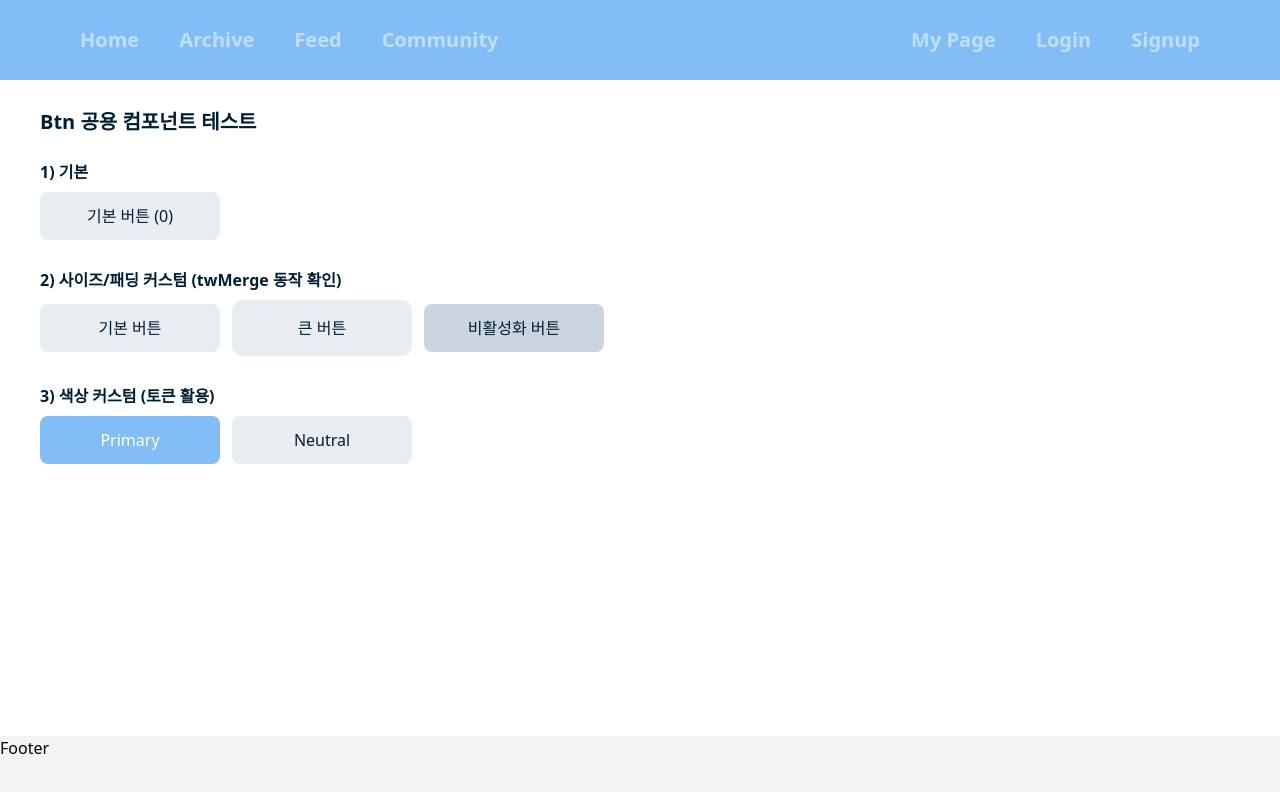
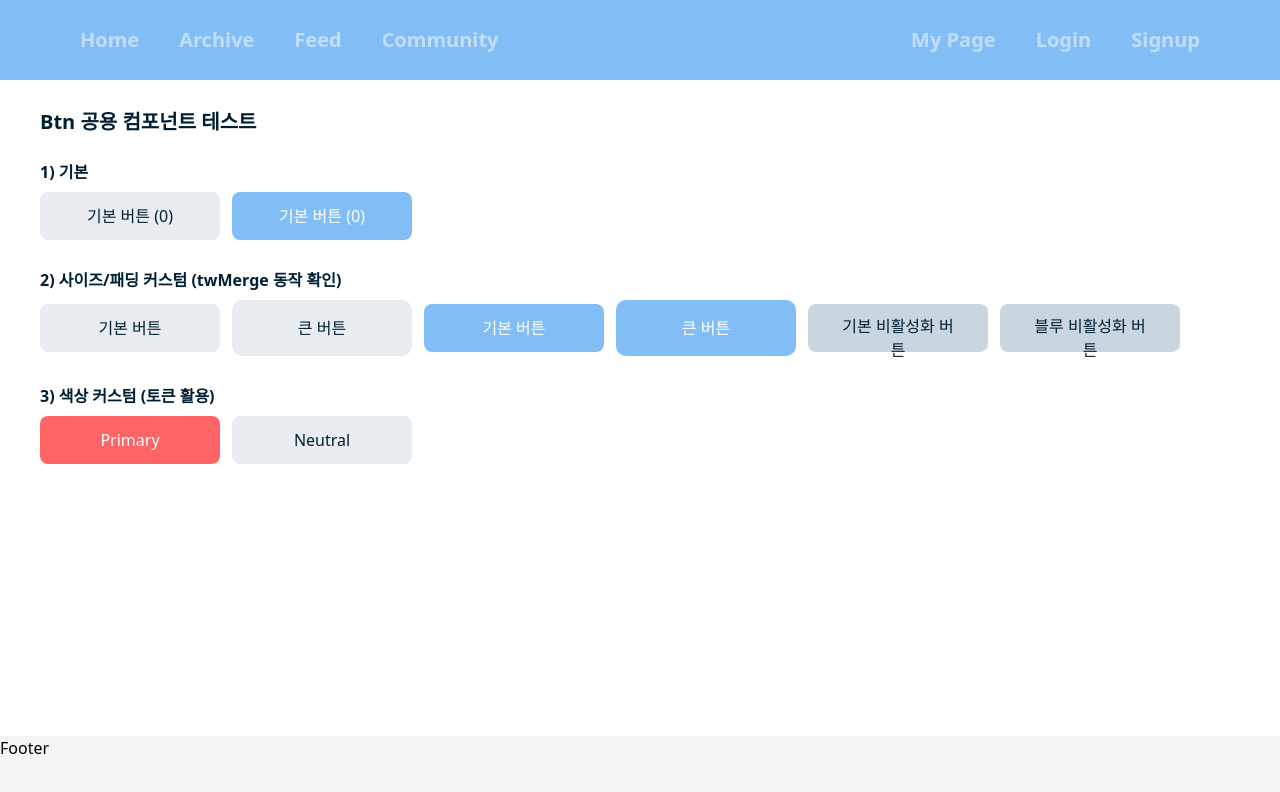
Before and after one commit to Deokive/FE, a React (Vite) app: page /test in a window 1280 px wide. Shown: the top 792 px of the page. Built offline with nearby package versions, Linux system fonts and the light colour scheme; the HTML template or start-up script is replaced by a standard one; a web font is replaced by a local one.

Commit message:
feat: blue버튼 공용컴포넌트 제작 + 버튼테스트 페이지에 버튼들 구현

```diff
--- a/src/components/common/Btn.tsx
+++ b/src/components/common/Btn.tsx
@@ -28,7 +28,8 @@ const BtnGray = ({
       onClick={disabled ? undefined : onClick}
       className={twMerge(
         base,
-        disabled ? disabledCls : enabled + hoverActive,
+        disabled ? disabledCls : enabled,
+        disabled ? "" : hoverActive,
         className
       )}
     >
@@ -37,4 +38,35 @@ const BtnGray = ({
   );
 };
 
-export default BtnGray;
+const BtnBlue = ({
+  children,
+  onClick,
+  className,
+  disabled = false,
+}: BtnProps) => {
+  const base =
+    "w-[180px] h-[48px] px-[30px] py-[10px] rounded-[8px] cursor-pointer typo-body3-semibold transition-colors transition-colors";
+  const enabled = "bg-brand-blue-400 text-color-lowest";
+  const hoverActive =
+    "hover:bg-brand-blue-300 hover:text-color-lowest active:bg-brand-blue-200  active:text-color-lowest";
+  const disabledCls =
+    "bg-surface-container-30 text-color-highest cursor-not-allowed";
+  return (
+    <button
+      type="button"
+      aria-disabled={disabled}
+      disabled={disabled}
+      onClick={disabled ? undefined : onClick}
+      className={twMerge(
+        base,
+        disabled ? disabledCls : enabled,
+        disabled ? "" : hoverActive,
+        className
+      )}
+    >
+      {children}
+    </button>
+  );
+};
+
+export { BtnGray, BtnBlue };
--- a/src/pages/Test/TestPlayGround.tsx
+++ b/src/pages/Test/TestPlayGround.tsx
@@ -1,9 +1,10 @@
 import { useState } from "react";
 
-import BtnGray from "@/components/common/Btn";
+import { BtnGray, BtnBlue } from "@/components/common/Btn";
 
 export default function ButtonsPlayground() {
-  const [cnt, setCnt] = useState(0);
+  const [cntGray, setCntGray] = useState(0);
+  const [cntBlue, setCntBlue] = useState(0);
 
   return (
     <div className="px-10 py-8 space-y-8 bg-surface-bg text-text-highest">
@@ -11,9 +12,14 @@ export default function ButtonsPlayground() {
 
       <section className="space-y-3">
         <h3 className="typo-body2-semibold">1) 기본</h3>
-        <BtnGray onClick={() => setCnt((c) => c + 1)}>
-          기본 버튼 ({cnt})
-        </BtnGray>
+        <div className="flex gap-3 items-center">
+          <BtnGray onClick={() => setCntGray((c) => c + 1)}>
+            기본 버튼 ({cntGray})
+          </BtnGray>
+          <BtnBlue onClick={() => setCntBlue((c) => c + 1)}>
+            기본 버튼 ({cntBlue})
+          </BtnBlue>
+        </div>
       </section>
 
       <section className="space-y-3">
@@ -28,9 +34,19 @@ export default function ButtonsPlayground() {
           >
             큰 버튼
           </BtnGray>
+          <BtnBlue onClick={() => {}}>기본 버튼</BtnBlue>
+          <BtnBlue
+            onClick={() => {}}
+            className="h-[56px] px-[40px] py-[14px] rounded-[10px]"
+          >
+            큰 버튼
+          </BtnBlue>
           <BtnGray onClick={() => {}} disabled>
-            비활성화 버튼
+            기본 비활성화 버튼
           </BtnGray>
+          <BtnBlue onClick={() => {}} disabled>
+            블루 비활성화 버튼
+          </BtnBlue>
         </div>
       </section>
 
@@ -39,7 +55,7 @@ export default function ButtonsPlayground() {
         <div className="flex gap-3 items-center">
           <BtnGray
             onClick={() => {}}
-            className="bg-brand-blue-400 text-text-lowest hover:bg-brand-blue-300"
+            className="bg-red-400 text-text-lowest hover:bg-red-300 active:bg-red-200"
           >
             Primary
           </BtnGray>
```
